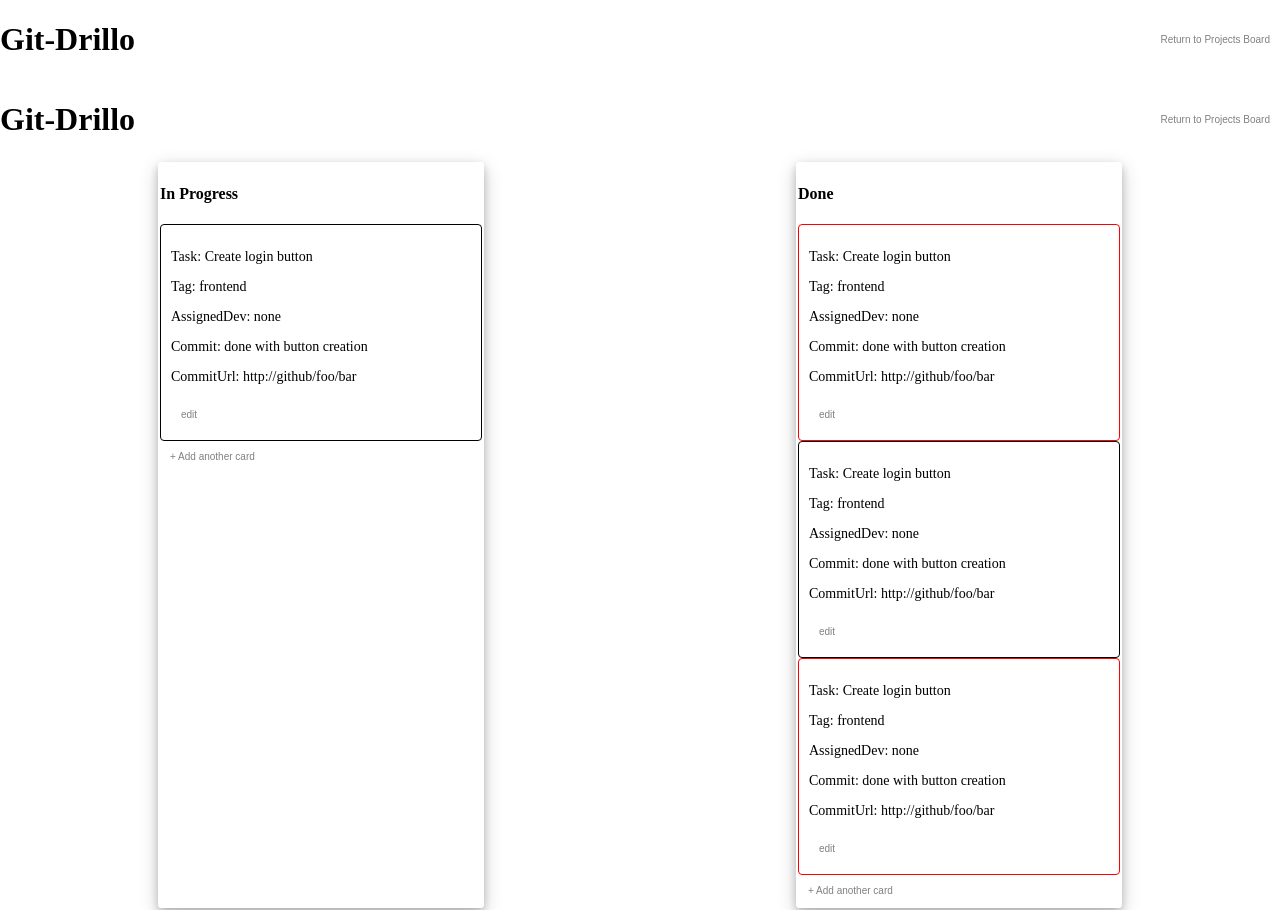
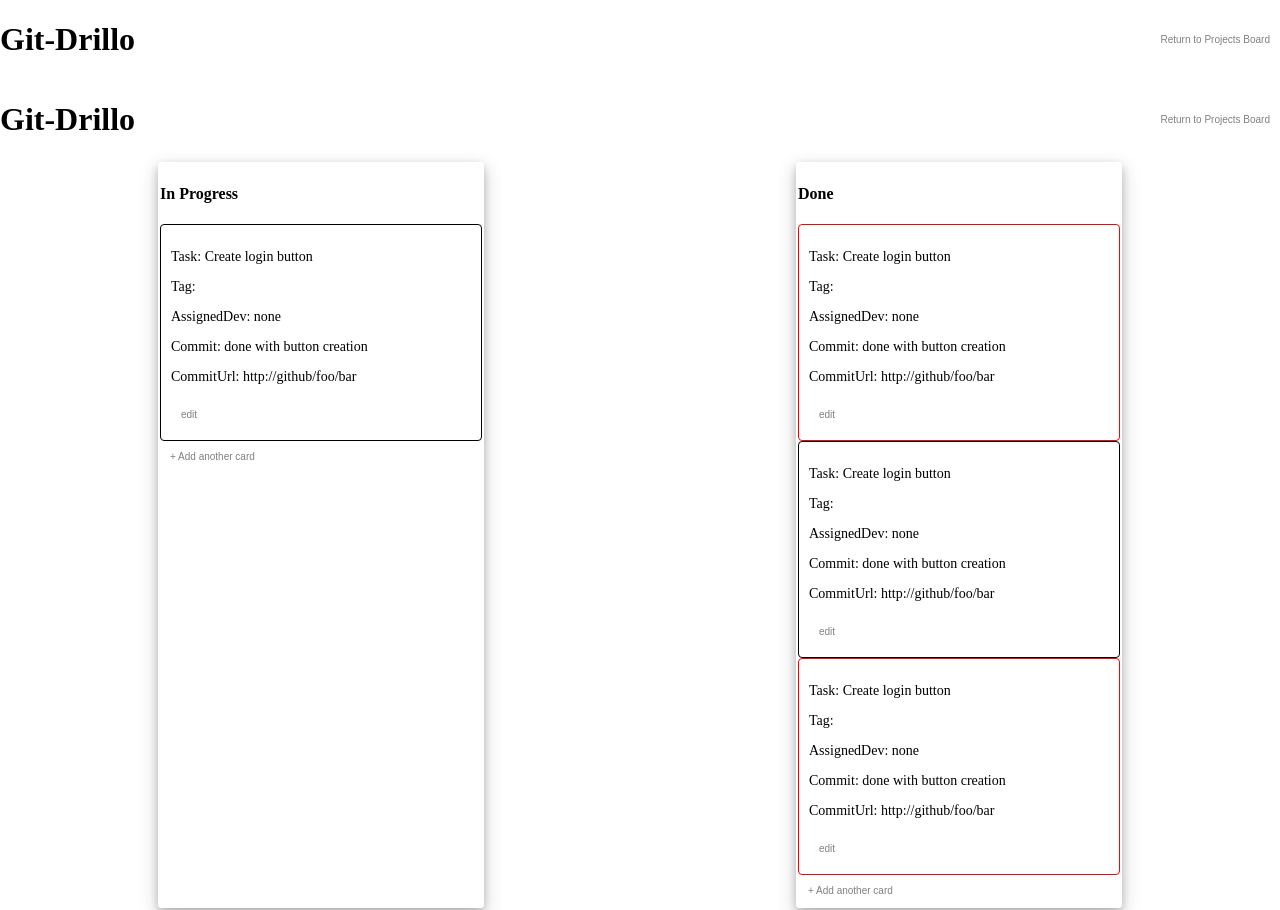
Before and after one commit to git-drillo/git-drillo-board, a React app: page /projectBoard in a window 1280 px wide. Built offline with nearby package versions, Linux system fonts and the light colour scheme.

Commit message:
Readjust state

```diff
--- a/client/containers/LandingPageContainer.jsx
+++ b/client/containers/LandingPageContainer.jsx
@@ -21,9 +21,7 @@ class LandingPageContainer extends Component {
   constructor(props) {
     super(props);
     this.state = {
-      header: {
-        title: 'Git Drillo Board',
-      },
+      // array of projects specific to the user id
       userProjects: [
         {
           projectName: 'foobar',
@@ -49,20 +47,25 @@ class LandingPageContainer extends Component {
           projectName: 'foobar',
           projectOwn: false,
         },
-      ]
-    }
+      ],
+    };
   }
 
   createNewProject = () => {
-    console.log('create new project function has been invoked')
-  }
+    // send a response to the database
+    // pop up a form for the use to fill out with the repo link
+    console.log('create new project function has been invoked');
+  };
 
   render() {
     return (
       <div>
         {/* <TitleBar header={this.state.header} returnToProjectsBoard={this.returnToProjectsBoard} /> */}
         <div>
-          <LandingPage projectsArray={this.state.userProjects} createNewProject={this.createNewProject} />
+          <LandingPage
+            projectsArray={this.state.userProjects}
+            createNewProject={this.createNewProject}
+          />
         </div>
       </div>
     );
@@ -71,7 +74,6 @@ class LandingPageContainer extends Component {
 
 // export default connect(mapStateToProps, mapDispatchToProps)(LandingPageContainer);
 export default LandingPageContainer;
-
 
 // const loginState = {
 //   loginRedirect: function () { /* go to landing page AFTER github auth redirect */ },
@@ -114,7 +116,6 @@ export default LandingPageContainer;
 //   createNewTask: function() {},
 // }
 
-
 // let toDo = [
 //   { task: 'Create login button',
 //     tag: 'frontend',
--- a/client/containers/ProjectPageContainer.jsx
+++ b/client/containers/ProjectPageContainer.jsx
@@ -21,62 +21,71 @@ class BoardPageContainer extends Component {
   constructor(props) {
     super(props);
     this.state = {
-      header: {
-        title: 'Git Drillo Board',
-      },
       inProgress: [
         {
           task: 'Create login button',
-          tag: 'frontend',
+          status: 'inProgress',
           assignedDev: 'none',
           userId: '7bc',
           commitMessage: 'done with button creation',
           commitUrl: 'http://github/foo/bar',
           pending: false,
+          commit_sha: 'longString',
         },
       ],
       done: [
         {
           task: 'Create login button',
-          tag: 'frontend',
+          status: 'done',
           assignedDev: 'none',
           userId: '7bc',
           commitMessage: 'done with button creation',
           commitUrl: 'http://github/foo/bar',
           pending: true,
+          commit_sha: 'longString',
         },
         {
           task: 'Create login button',
-          tag: 'frontend',
+          status: 'done',
           assignedDev: 'none',
           userId: '7bc',
           commitMessage: 'done with button creation',
           commitUrl: 'http://github/foo/bar',
           pending: false,
+          commit_sha: 'longString',
         },
         {
           task: 'Create login button',
-          tag: 'frontend',
+          status: 'done',
           assignedDev: 'none',
           userId: '7bc',
           commitMessage: 'done with button creation',
           commitUrl: 'http://github/foo/bar',
           pending: true,
+          commit_sha: 'longString',
         },
       ],
     };
   }
 
   createNewTask = () => {
+    // post a new task with a specific status
     console.log('new task created functionality has been invoked');
   };
 
   taskButtonEdit = () => {
+    // edit the task name
     console.log('edit task button functionality has been invoked');
   };
 
   returnToProjectsBoard = () => {
+    // back button
     console.log('return to Projects Page functionality has been invoked');
+  };
+
+  deleteTask = () => {
+    // delete any tag
+    console.log('delete tag functionality has been invoked');
   };
 
   render() {
--- a/client/reducers/projectReducer.js
+++ b/client/reducers/projectReducer.js
@@ -2,9 +2,9 @@ import {} from './types';
 
 const initialState = {};
 
-export default function prReducer(state = initialState, action) {
+export default function projectReducer(state = initialState, action) {
   switch (action.type) {
     default:
       return state;
   }
-};
+}
```
Also changed, not shown: client/actions/dashboardActions.js (+4 -4 lines), client/components/LandingPage.jsx (+4 -11 lines), 1 other file (tests, documents, lock files or other folders).
